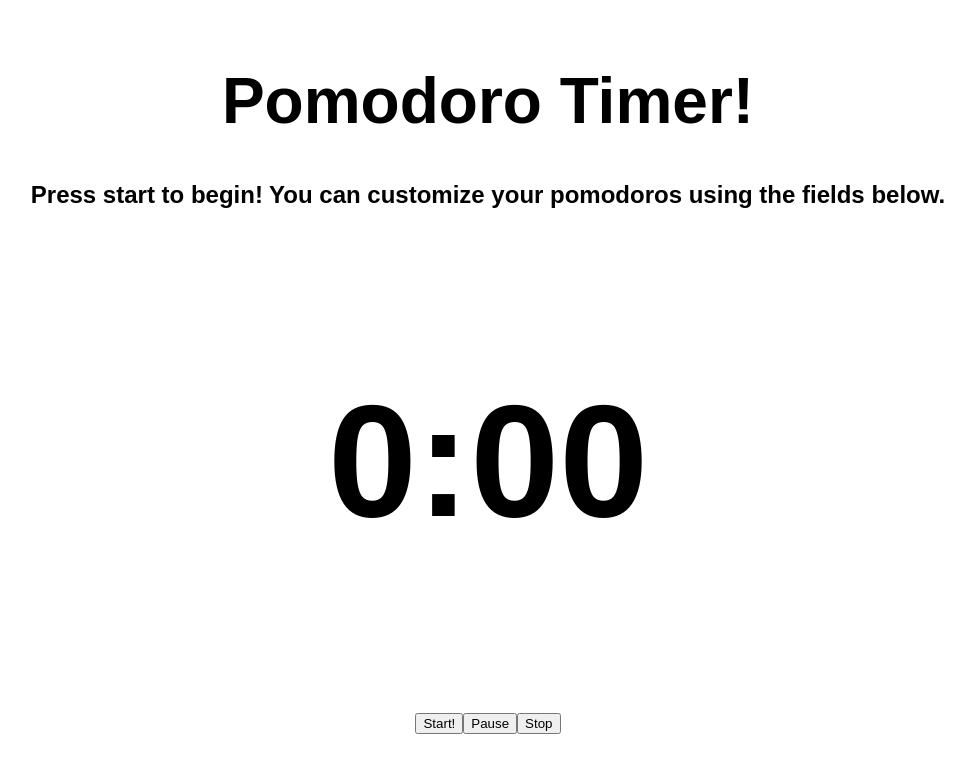
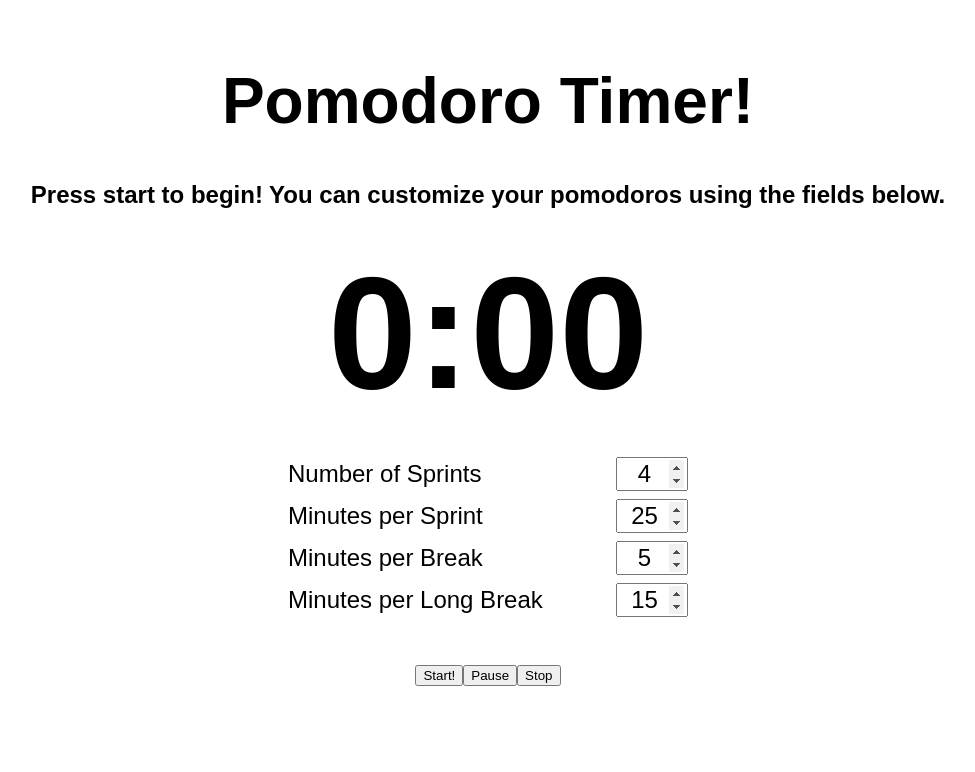
Before and after one commit to IanLockwood/pomodoro1, a React (Create React App) app: page / in a window 1280 px wide. Shown: the top 772 px of the page, without its empty margins (152-1127 px from the left). Built offline with nearby package versions, Linux system fonts and the light colour scheme.

Commit message:
Add fields

```diff
--- a/src/components/App.js
+++ b/src/components/App.js
@@ -102,6 +102,7 @@ class App extends Component {
     return (
       <div className={"app app--" + this.state.cycleType}>
         <Timer timeRemaining={this.state.timeRemaining} cycleType={this.state.cycleType} numberOfSprints={this.state.numberOfSprints} sprintsRemaining={this.state.sprintsRemaining} />
+        <TimerForm />
         <StartButton startTimer={this.startTimer} />
         <PauseButton pauseTimer={this.pauseTimer} />
         <StopButton stopTimer={this.stopTimer}/>
--- a/src/components/TimerForm.js
+++ b/src/components/TimerForm.js
@@ -1,7 +1,29 @@
 import React, { Component } from 'react';
+import '../css/TimerForm.css';
 
 class TimerForm extends Component {
-
+  render() {
+    return (
+      <form className="timer-form">
+        <div className="timer-form__question">
+          <label className="timer-form__label">Number of Sprints </label>
+          <input id="number_of_sprints_input"  className="timer-form__input" type="number" step="1" min="1" defaultValue="4"></input>
+        </div>
+        <div className="timer-form__question">
+          <label className="timer-form__label">Minutes per Sprint </label>
+          <input id="sprint_length_input" className="timer-form__input" type="number" step="1" min="1" defaultValue="25"></input>
+        </div>
+        <div className="timer-form__question">
+          <label className="timer-form__label">Minutes per Break </label>
+          <input id="break_length_input" className="timer-form__input" type="number" step="1" min="1" defaultValue="5"></input>
+        </div>
+        <div className="timer-form__question">
+          <label className="timer-form__label">Minutes per Long Break </label>
+          <input id="rest_length_input" className="timer-form__input" type="number" step="1" min="1" defaultValue="15"></input>
+        </div>
+      </form>
+    );
+  }
 }
 
 export default TimerForm
--- a/src/css/App.css
+++ b/src/css/App.css
@@ -1,3 +1,13 @@
+html {
+ font-size: 12px;
+}
+
+@media screen and (min-width: 480px) {
+  html {
+    font-size: 16px;
+  }
+}
+
 body {
   text-align: center;
 }
@@ -8,6 +18,7 @@ h1 {
 
 .app {
   height: 100vh;
+  padding: 0 1rem;
 }
 
 .app--work {
--- a/src/css/Timer.css
+++ b/src/css/Timer.css
@@ -1,5 +1,6 @@
 .timer__clock {
   font-size: 10rem;
+  margin: 2rem auto;
 }
 
 .timer__title {
--- /dev/null
+++ b/src/css/TimerForm.css
@@ -0,0 +1,29 @@
+.timer-form {
+  text-align: center;
+  margin-bottom: 3rem;
+  font-size: 1.5rem;
+}
+
+.timer-form__question {
+  margin: 0.5rem auto;
+  max-width: 100vw;
+  width: 25rem;
+  text-align: right;
+}
+
+.timer-form__label {
+  text-align: left;
+  float: left;
+  padding-top: 0.2rem;
+}
+
+.timer-form__input {
+  text-align: center;
+  width: 4rem;
+  font-size: 1.5rem;
+}
+
+input[type='number']::-webkit-inner-spin-button,
+input[type='number']::-webkit-outer-spin-button {
+    opacity: 1;
+}
```
